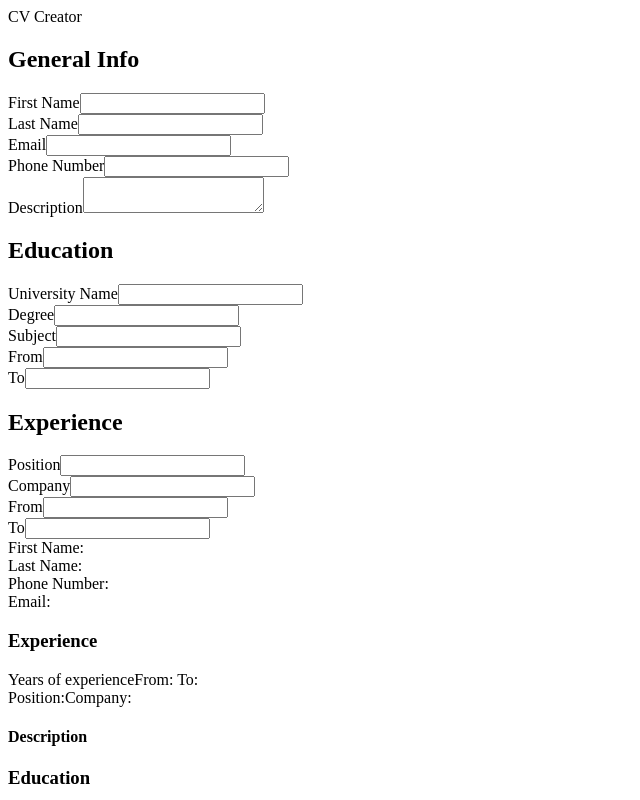
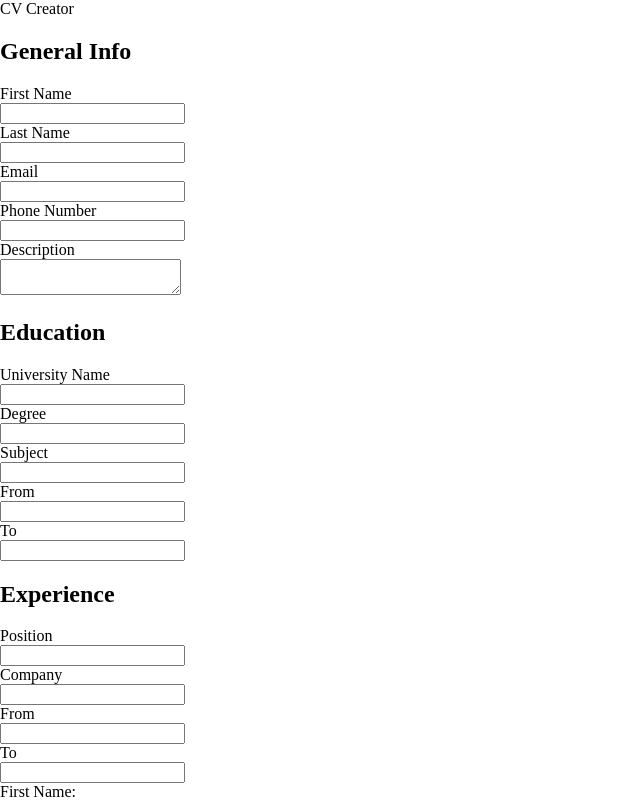
Before and after one commit to Hassane24/CV-Creator, a React (Create React App) app: page / in a window 1280 px wide. Shown: the top 800 px of the page, without its empty margins (0-640 px from the left). Built offline with nearby package versions, Linux system fonts and the light colour scheme.

Commit message:
working on styling

```diff
--- a/src/App.js
+++ b/src/App.js
@@ -1,16 +1,14 @@
-import React, { Component } from "react";
+import React from "react";
 import Header from "./components/Header";
 import Main from "./components/Main";
+import Footer from "./components/Footer";
+import "./styles/App.css";
 
-class App extends Component {
-  render() {
-    return (
-      <>
-        <Header></Header>
-        <Main></Main>
-      </>
-    );
-  }
-}
+const App = () => (
+  <>
+    <Header></Header>
+    <Main></Main>
+  </>
+);
 
 export default App;
--- a/src/components/Footer.js
+++ b/src/components/Footer.js
@@ -0,0 +1,2 @@
+const Footer = () => {};
+export default Footer;
--- a/src/components/Main.js
+++ b/src/components/Main.js
@@ -3,6 +3,7 @@ import GeneralInfo from "./CV-Form/GeneralInfo";
 import Education from "./CV-Form/Education";
 import Experience from "./CV-Form/Experience";
 import Preview from "./CV-Preview/Preview";
+import Form from "../styles/form-styles/Form.css";
 
 class Main extends Component {
   constructor() {
--- /dev/null
+++ b/src/styles/App.css
@@ -0,0 +1,9 @@
+*,
+*::before,
+*::after {
+  box-sizing: border-box;
+}
+
+body {
+  margin: 0;
+}
--- /dev/null
+++ b/src/styles/form-styles/Form.css
@@ -0,0 +1,3 @@
+label {
+  display: block;
+}
```
Also changed, not shown: src/styles/Footer.css (added), src/styles/Header.css (added), src/styles/Main.css (added), src/styles/form-styles/Education.css (added), src/styles/form-styles/Experience.css (added), src/styles/form-styles/GeneralInfo.css (added), src/styles/preview-styles/Preview.css (added).
